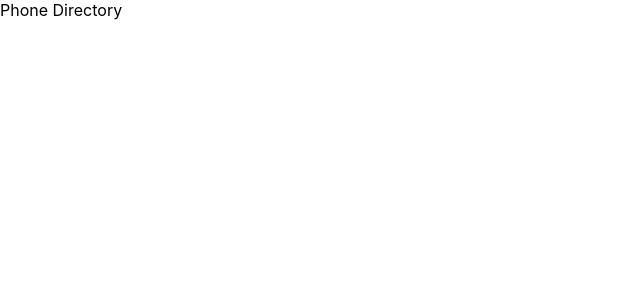
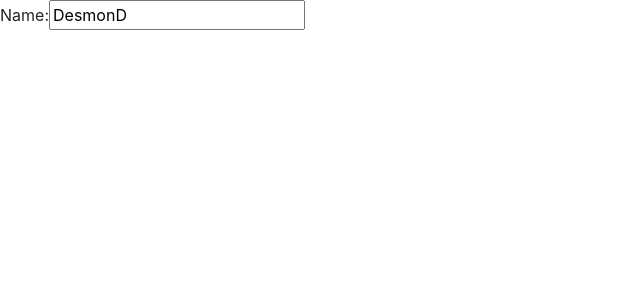
Before and after one commit to vishalmudgal4996/phone-directory, a React (Create React App) app: page / in a window 1280 px wide. Shown: the top 300 px of the page, without its empty margins (0-640 px from the left). Built offline with nearby package versions, Linux system fonts and the light colour scheme.

Commit message:
Created Skeleton of Home Page

```diff
--- a/package.json
+++ b/package.json
@@ -6,7 +6,9 @@
     "@testing-library/jest-dom": "^4.2.4",
     "@testing-library/react": "^9.5.0",
     "@testing-library/user-event": "^7.2.1",
+    "bootstrap": "^4.5.2",
     "react": "^16.13.1",
+    "react-bootstrap": "^1.3.0",
     "react-dom": "^16.13.1",
     "react-scripts": "3.4.3"
   },
--- a/src/App.js
+++ b/src/App.js
@@ -1,8 +1,28 @@
 import React, { Component } from "react";
+import { Fragment } from "react";
+import { Button } from "react-bootstrap";
+import "bootstrap/dist/css/bootstrap.min.css";
 
 class App extends Component {
   render() {
-    return <div>Phone Directory</div>;
+    return (
+      <Fragment>
+        {/* <div className="header">Phone Directory</div>
+        <Button variant="primary">Add</Button>
+        <div>
+          <span>Name</span>
+          <br />
+          <span>Phone</span>
+        </div> */}
+        <label htmlFor="name">Name: </label>
+        <input
+          id="name"
+          type="text"
+          placeholder="Your Name"
+          defaultValue="DesmonD"
+        ></input>
+      </Fragment>
+    );
   }
 }
 
```
Also changed, not shown: 1 other file (tests, documents, lock files or other folders).
